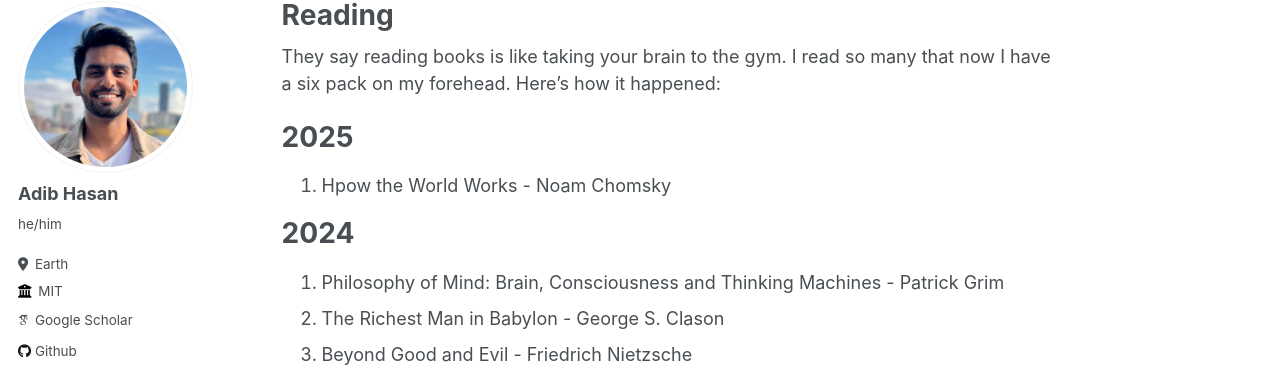
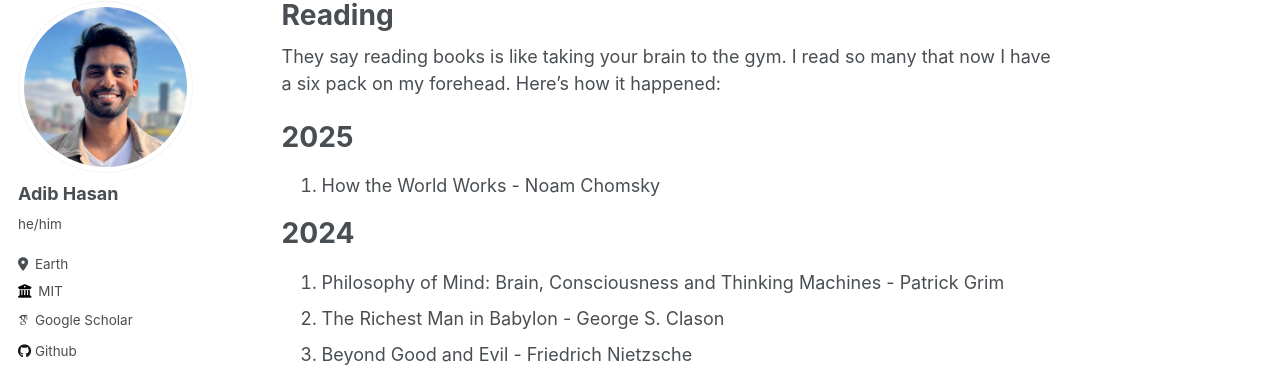
Before and after one commit to Neehan/neehan.github.io, a Jekyll site: the page built from _pages/reading.md, in a window 1280 px wide and 900 px high. Shown: the part 117-485 px from the top of the window. Built offline with Jekyll 4.4.1, drawn with Linux system fonts in a browser that asks for light colours; some web fonts are replaced.

Commit message:
Update reading.md

```diff
--- a/_pages/reading.md
+++ b/_pages/reading.md
@@ -6,7 +6,7 @@ author_profile: true
 They say reading books is like taking your brain to the gym. I read so many that now I have a six pack on my forehead. Here's how it happened:
 
 # 2025
-1. Hpow the World Works - Noam Chomsky
+1. How the World Works - Noam Chomsky
 
 # 2024
 1. Philosophy of Mind: Brain, Consciousness and Thinking Machines - Patrick Grim
```
